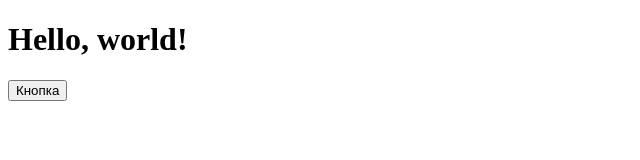
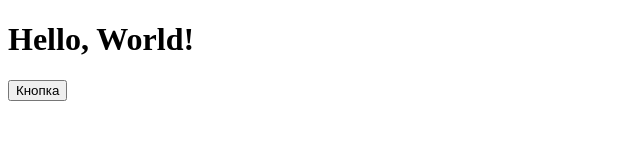
Before and after one commit to valeriatitova/valeriatitova.github.io, a plain HTML site: page index.html in a window 1280 px wide. Shown: the full height of the page, 0-640 px from the left. Drawn offline with Linux system fonts and the light colour scheme.

Commit message:
Update index.html

```diff
--- a/index.html
+++ b/index.html
@@ -6,7 +6,7 @@
     </head>
     <body>
 
-           <h1>Hello, world!</h1>
+           <h1>Hello, World!</h1>
        <button id='btn'>Кнопка</button>
        <script src="script.js"></script>
   </body>
```
